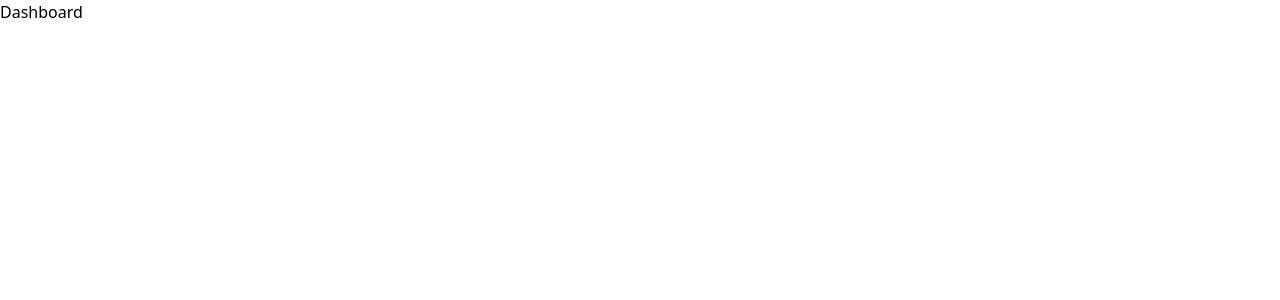
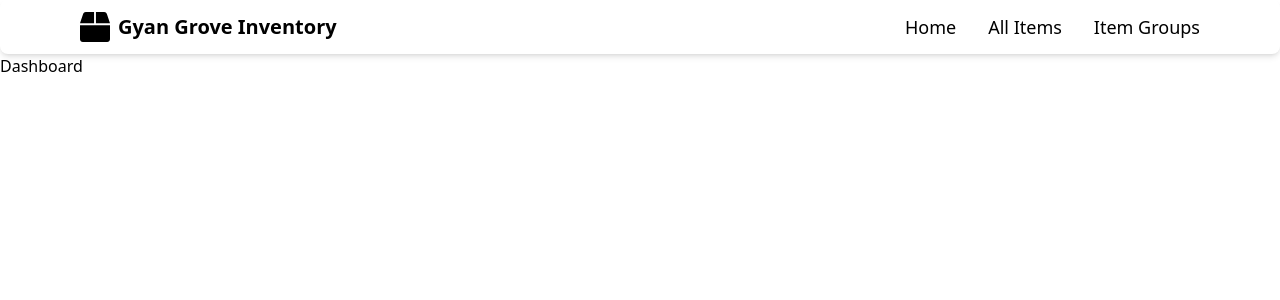
Before and after one commit to salaudeen22/InventoryAssignment, a React (Vite) app in the folder frontend/: page / in a window 1280 px wide. Shown: the top 300 px of the page. Built offline with nearby package versions, Linux system fonts and the light colour scheme.

Commit message:
done with Navbar

```diff
--- a/frontend/src/App.jsx
+++ b/frontend/src/App.jsx
@@ -1,11 +1,13 @@
 import { Route, Routes, Navigate } from "react-router-dom";
 import DashBoard from "./screen/DashBoard";
+import Navbar from "./components/Navbar"
 
 
 function App() {
   return (
     <>
 
+    <Navbar/>
       <Routes>
         <Route path="/" element={<DashBoard />} />
       </Routes>
--- /dev/null
+++ b/frontend/src/components/Navbar.jsx
@@ -0,0 +1,41 @@
+import { FaBox, FaBars } from "react-icons/fa";
+import { useState } from 'react';
+
+function Navbar() {
+  const [showMenu, setShowMenu] = useState(false);
+
+  return (
+    <div className="nav flex justify-between items-center  px-4 py-3 shadow-md rounded-lg md:px-20">
+
+      <div className="flex items-center text-[24px] font-semibold space-x-2 hover:scale-105 transition-all duration-300">
+        <FaBox size={30} />
+        <h2 className="text-xl">Gyan Grove Inventory</h2>
+      </div>
+
+
+      <div className="navLinks hidden md:flex items-center space-x-8 text-lg font-medium">
+        <h3 className="hover:text-yellow-300 transition-colors duration-300 cursor-pointer">Home</h3>
+        <h3 className="hover:text-yellow-300 transition-colors duration-300 cursor-pointer">All Items</h3>
+        <h3 className="hover:text-yellow-300 transition-colors duration-300 cursor-pointer">Item Groups</h3>
+      </div>
+
+
+      <div className="md:hidden">
+        <button onClick={() => setShowMenu(!showMenu)}>
+          <FaBars size={30} />
+        </button>
+      </div>
+
+
+      {showMenu && (
+        <div className="absolute top-13  bg-white left-0 right-0 p-4 flex flex-col space-y-4 md:hidden">
+          <h3 className="hover:text-yellow-300 transition-colors duration-300 cursor-pointer">Home</h3>
+          <h3 className="hover:text-yellow-300 transition-colors duration-300 cursor-pointer">All Items</h3>
+          <h3 className="hover:text-yellow-300 transition-colors duration-300 cursor-pointer">Item Groups</h3>
+        </div>
+      )}
+    </div>
+  );
+}
+
+export default Navbar;
```
